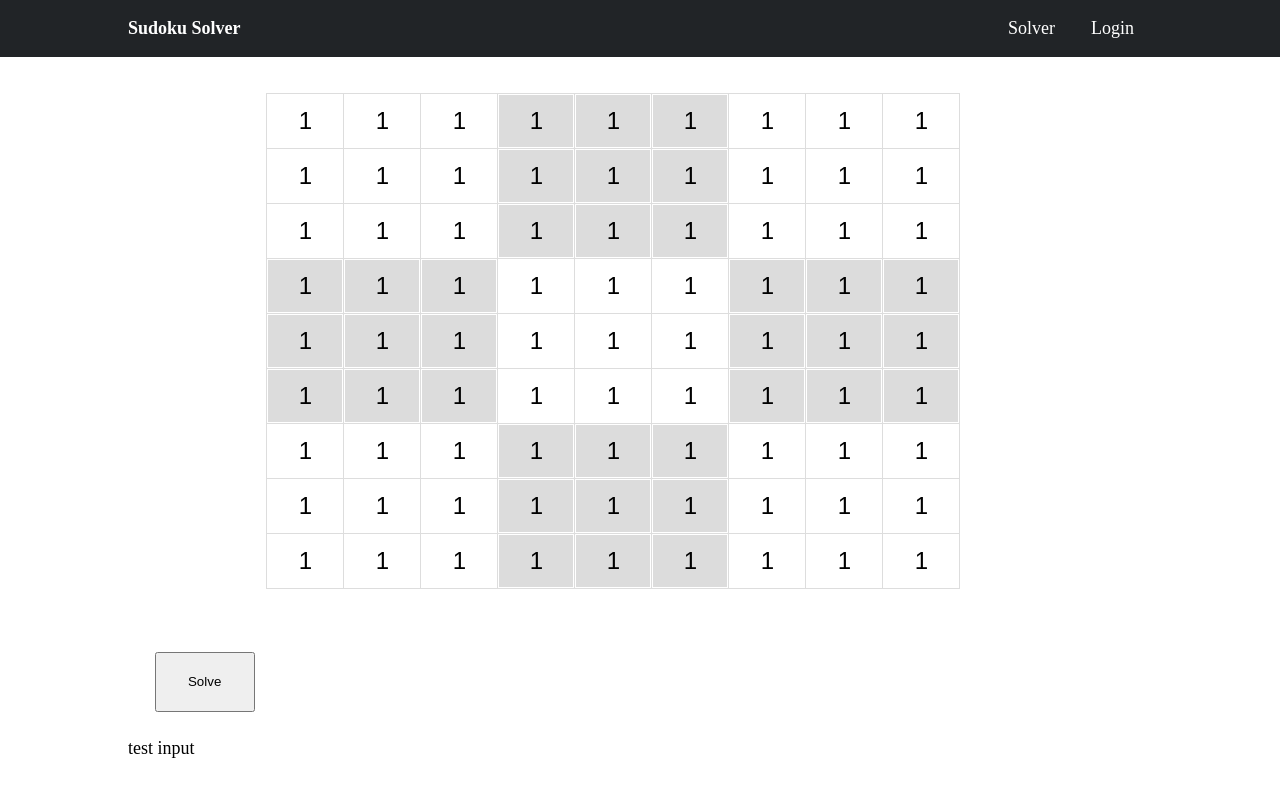
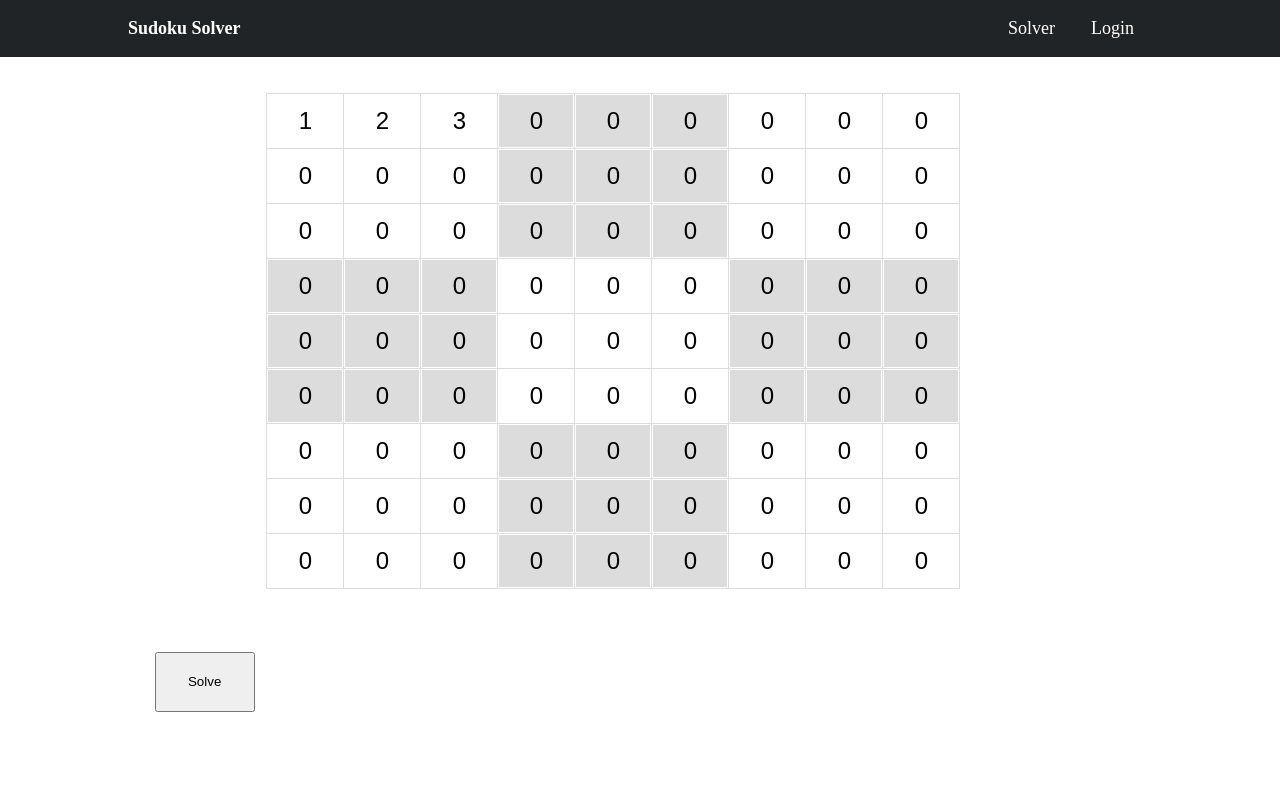
Before and after one commit to jmhuus/udacity_capstone_sudoku_solver, an Angular app in the folder frontend/: page / in a window 1280 px wide. Shown: the top 796 px of the page. Built offline with nearby package versions, Linux system fonts and the light colour scheme.

Commit message:
Added board input feature.

```diff
--- a/frontend/src/app/board/board.component.html
+++ b/frontend/src/app/board/board.component.html
@@ -1,25 +1,18 @@
 <div class="container">
-  <table *ngIf="board">
-    <tr *ngFor="let row of board; index as i;">
-        <td><input [ngClass]="setClass(0, i)" id="0-{{ i }}" value="{{cell_value_9_i}}"></td>
-        <td><input [ngClass]="setClass(1, i)" id="1-{{ i }}" value="{{cell_value_9_i}}"></td>
-        <td><input [ngClass]="setClass(2, i)" id="2-{{ i }}" value="{{cell_value_9_i}}"></td>
-        <td><input [ngClass]="setClass(3, i)" id="3-{{ i }}" value="{{cell_value_9_i}}"></td>
-        <td><input [ngClass]="setClass(4, i)" id="4-{{ i }}" value="{{cell_value_9_i}}"></td>
-        <td><input [ngClass]="setClass(5, i)" id="5-{{ i }}" value="{{cell_value_9_i}}"></td>
-        <td><input [ngClass]="setClass(6, i)" id="6-{{ i }}" value="{{cell_value_9_i}}"></td>
-        <td><input [ngClass]="setClass(7, i)" id="7-{{ i }}" value="{{cell_value_9_i}}"></td>
-        <td><input [ngClass]="setClass(8, i)" id="8-{{ i }}" value="{{cell_value_9_i}}"></td>
-        <input (keyup)="onKey($event)">
+  <table *ngIf="orig_board">
+    <tr *ngFor="let row of orig_board; index as i;">
+        <td><input id="{{ i }}-0" [ngClass]="setClass(0, i)" (keyup)="onKey($event)" value="{{ orig_board[i][0] }}"></td>
+        <td><input id="{{ i }}-1" [ngClass]="setClass(1, i)" (keyup)="onKey($event)" value="{{ orig_board[i][1] }}"></td>
+        <td><input id="{{ i }}-2" [ngClass]="setClass(2, i)" (keyup)="onKey($event)" value="{{ orig_board[i][2] }}"></td>
+        <td><input id="{{ i }}-3" [ngClass]="setClass(3, i)" (keyup)="onKey($event)" value="{{ orig_board[i][3] }}"></td>
+        <td><input id="{{ i }}-4" [ngClass]="setClass(4, i)" (keyup)="onKey($event)" value="{{ orig_board[i][4] }}"></td>
+        <td><input id="{{ i }}-5" [ngClass]="setClass(5, i)" (keyup)="onKey($event)" value="{{ orig_board[i][5] }}"></td>
+        <td><input id="{{ i }}-6" [ngClass]="setClass(6, i)" (keyup)="onKey($event)" value="{{ orig_board[i][6] }}"></td>
+        <td><input id="{{ i }}-7" [ngClass]="setClass(7, i)" (keyup)="onKey($event)" value="{{ orig_board[i][7] }}"></td>
+        <td><input id="{{ i }}-8" [ngClass]="setClass(8, i)" (keyup)="onKey($event)" value="{{ orig_board[i][8] }}"></td>
     </tr>
   </table>
 </div>
 <div class="">
   <button (click)="solveBoard()">Solve</button>
 </div>
-
-
-<div class="">
-  test input
-</div>
-<input id="123" (keyup)="onKey($event)">
--- a/frontend/src/app/board/board.component.ts
+++ b/frontend/src/app/board/board.component.ts
@@ -8,7 +8,8 @@ import { HttpService } from '../http.service';
 })
 export class BoardComponent implements OnInit {
 
-    board: number[][];
+    orig_board: number[][];
+    new_board: number[][];
     row: number;
     cell_value_9_i: number;
     random: string;
@@ -17,10 +18,13 @@ export class BoardComponent implements OnInit {
       this.cell_value_9_i = 1;
 
       this.random = "hello";
+
+      this.orig_board = this._http.getBoard();
+      this.new_board = {...this.orig_board};
     }
 
     ngOnInit() {
-      this.board = this._http.getBoard();
+
     }
 
     // Set shading
@@ -35,17 +39,35 @@ export class BoardComponent implements OnInit {
 
     // Solve the sudoku puzzle
     solveBoard() {
-      console.log(this.board);
-
+      console.log("new: ");
+      console.log(this.new_board);
+      console.log("old: ");
+      console.log(this.orig_board);
     }
 
     // Bind user input to each sudoku board cell
     onKey(event: any) {
-      console.log(event);
-      console.log(event.target.value+" for id "+event.target.id);
+
+      // Ensure input. Tabs can cause no input.
+      if(event.target.value != "") {
+        let cell_coordinates_string_raw: string = event.target.id;
+        let cell_coordinates_string: string[] = cell_coordinates_string_raw.split("-");
+        let cell_coordinates_number: number[] = this.convert_string_array_to_nums(cell_coordinates_string);
+        let cell_value: number = parseInt(event.target.value);
+
+        this.new_board[cell_coordinates_number[0]][cell_coordinates_number[1]] = cell_value;
+      }
+    }
 
 
-      // this.board += event.target.value;
+    convert_string_array_to_nums(string_array: string[]) {
+      var results: number[] = [];
+      for (let i = 0; i < string_array.length; i++) {
+        const element = string_array[i];
+        results.push(parseInt(element));
+      }
+
+      return results;
     }
 
 
--- a/frontend/src/app/http.service.ts
+++ b/frontend/src/app/http.service.ts
@@ -10,18 +10,18 @@ export class HttpService {
 
   getBoard() {
     // Original example from tut
-
+    // http
 
     return [
-      [1,2,3,4,0,0,0,0,0,0],
-      [0,0,0,0,0,0,0,0,0,0],
-      [0,0,0,0,0,0,0,0,0,0],
-      [0,0,0,0,0,0,0,0,0,0],
-      [0,0,0,0,0,0,0,0,0,0],
-      [0,0,0,0,0,0,0,0,0,0],
-      [0,0,0,0,0,0,0,0,0,0],
-      [0,0,0,0,0,0,0,0,0,0],
-      [0,0,0,0,0,0,0,0,0,0],
+      [1,2,3,0,0,0,0,0,0],
+      [0,0,0,0,0,0,0,0,0],
+      [0,0,0,0,0,0,0,0,0],
+      [0,0,0,0,0,0,0,0,0],
+      [0,0,0,0,0,0,0,0,0],
+      [0,0,0,0,0,0,0,0,0],
+      [0,0,0,0,0,0,0,0,0],
+      [0,0,0,0,0,0,0,0,0],
+      [0,0,0,0,0,0,0,0,0],
     ];
   }
 }
```
